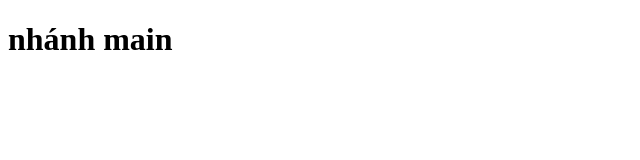
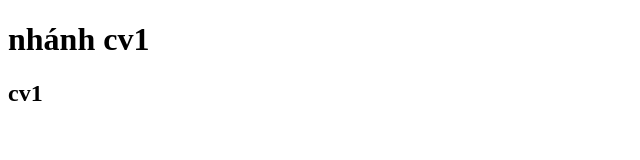
Before and after one commit to roymhung/demo-github, a plain HTML site: page index.html in a window 1280 px wide. Shown: the whole page, without its empty margins (0-640 px from the left). Drawn offline with Linux system fonts and the light colour scheme.

Commit message:
nhánh cv1

```diff
--- a/index.html
+++ b/index.html
@@ -6,7 +6,7 @@
     <title>Document</title>
 </head>
 <body>
-    <h1>nhánh main</h1>
-
+    <h1>nhánh cv1</h1>
+    <h2>cv1</h2>
 </body>
 </html>
```
